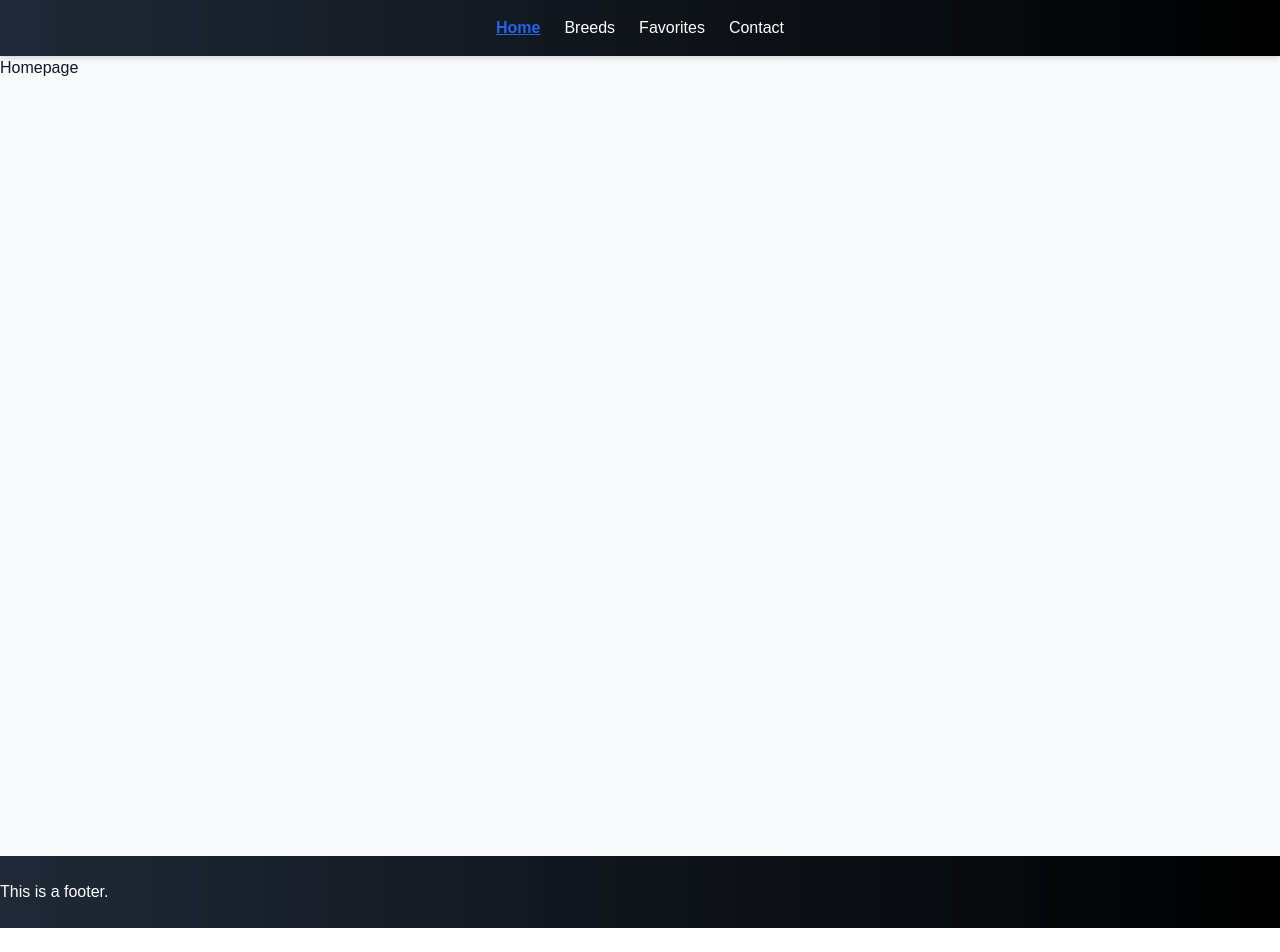
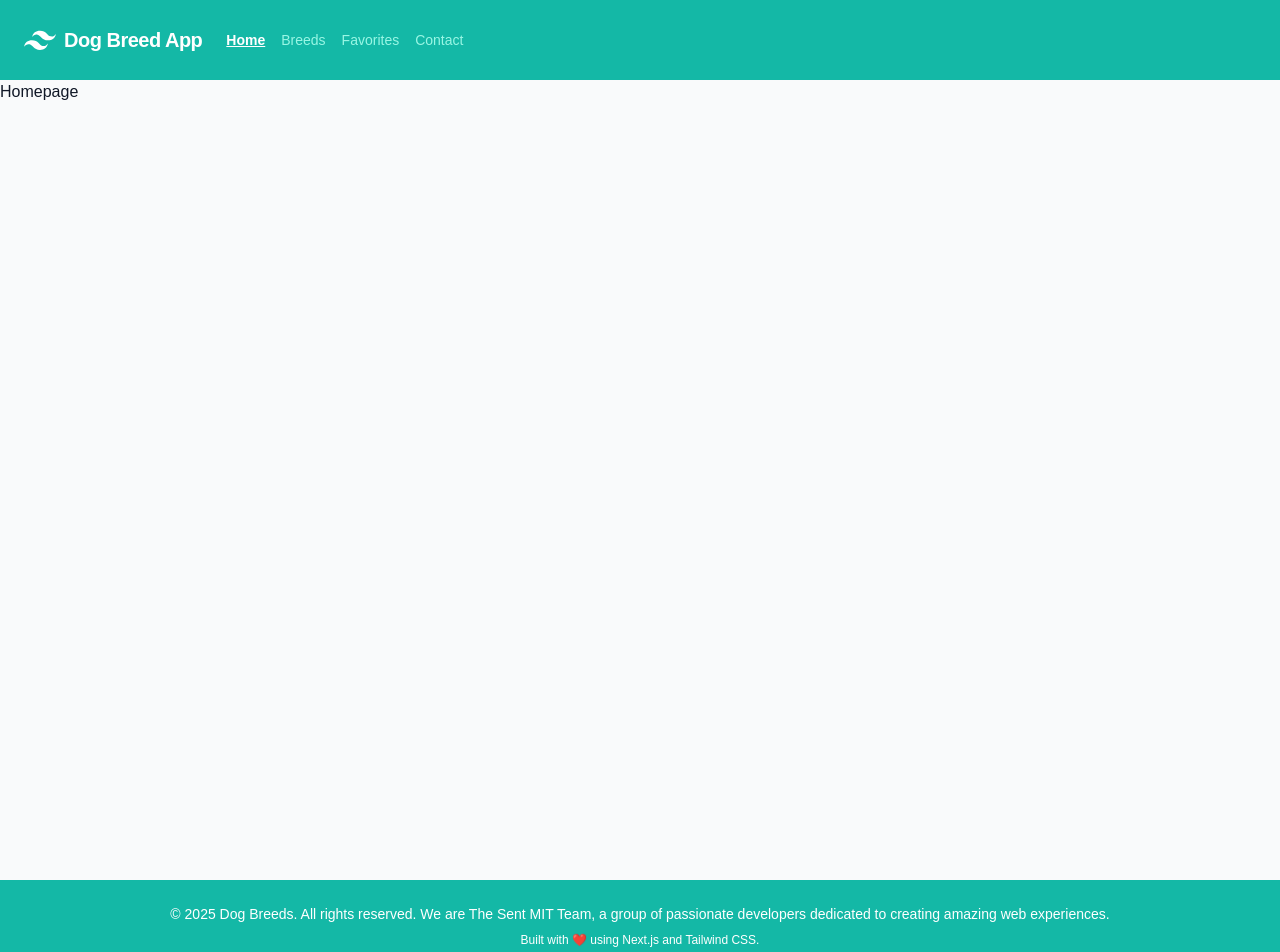
Before and after one commit to ijeong1/tsmit-dogbreeds-project, a Next.js app: page / in a window 1280 px wide. Shown: the top 952 px of the page. Before the commit the page ends 928 px from the top, so only its background shows below. Built offline with nearby package versions, Linux system fonts and the light colour scheme.

Commit message:
update ui

```diff
--- a/components/Footer.tsx
+++ b/components/Footer.tsx
@@ -1,8 +1,17 @@
 export default function Footer() {
     return (
-        <footer className="w-full bg-gradient-to-r from-gray-800 to-black text-white py-6"
+        <footer className="w-full bg-teal-500 text-white py-6"
         >
-            This is a footer.
+            <div className="container mx-auto text-center">
+                <p className="text-sm">
+                    &copy; {new Date().getFullYear()} Dog Breeds. All rights reserved.
+                    We are The Sent MIT Team, a group of passionate developers
+                    dedicated to creating amazing web experiences.
+                </p>
+                <p className="text-xs mt-2">
+                    Built with ❤️ using Next.js and Tailwind CSS.
+                </p>
+            </div>
         </footer>
     )
 }
--- a/components/Navbar.tsx
+++ b/components/Navbar.tsx
@@ -1,9 +1,11 @@
 'use client'
 import Link from 'next/link';
 import { usePathname } from 'next/navigation';
+import { useState } from 'react';
 
 export default function Navbar() {
     const pathname = usePathname();
+    const [isOpen, setIsOpen] = useState(false);
 
     const navItems = [
         { label: "Home", href: "/" },
@@ -13,19 +15,55 @@ export default function Navbar() {
     ];
 
     return (
-        <nav className="sticky top-0 z-50 text-white bg-gradient-to-r from-gray-800 to-black shadow-md p-4 flex gap-6 items-center justify-center">
-            {
-            navItems.map((item) => (
-                <Link key={item.label} href={item.href} className="hover:text-yellow-400 group">
-                    <span
-                        className={`relative ${pathname === item.href ? "font-bold underline text-blue-600" : ""} transition-all duration-300`}
-                    >
-                        {item.label}
-                        <span className="absolute bottom-0 left-0 w-full h-0.5 bg-blue-500 origin-left transition-transform duration-300 scale-x-0 group-hover:scale-x-100"></span>
-                    </span>
-                </Link>
-            ))
-            }
+        <nav className="flex items-center justify-between flex-wrap bg-teal-500 p-6 sticky top-0 z-50">
+            {/* Logo */}
+            <div className="flex items-center flex-shrink-0 text-white mr-6">
+                <svg className="fill-current h-8 w-8 mr-2" width="54" height="54" viewBox="0 0 54 54">
+                    <path d="M13.5 22.1c1.8-7.2 6.3-10.8 13.5-10.8
+                             10.8 0 12.15 8.1 17.55 9.45
+                             3.6.9 6.75-.45 9.45-4.05
+                             -1.8 7.2-6.3 10.8-13.5 10.8
+                             -10.8 0-12.15-8.1-17.55-9.45
+                             -3.6-.9-6.75.45-9.45 4.05zM0
+                             38.3c1.8-7.2 6.3-10.8 13.5-10.8
+                             10.8 0 12.15 8.1 17.55 9.45
+                             3.6.9 6.75-.45 9.45-4.05
+                             -1.8 7.2-6.3 10.8-13.5 10.8
+                             -10.8 0-12.15-8.1-17.55-9.45
+                             -3.6-.9-6.75.45-9.45 4.05z" />
+                </svg>
+                <span className="font-semibold text-xl tracking-tight">Dog Breed App</span>
+            </div>
+
+            {/* Mobile Menu Toggle */}
+            <div className="block lg:hidden">
+                <button
+                    onClick={() => setIsOpen(!isOpen)}
+                    className="flex items-center px-3 py-2 border rounded text-teal-200 border-teal-400 hover:text-white hover:border-white"
+                >
+                    <svg className="fill-current h-3 w-3" viewBox="0 0 20 20">
+                        <title>Menu</title>
+                        <path d="M0 3h20v2H0V3zm0 6h20v2H0V9zm0 6h20v2H0v-2z" />
+                    </svg>
+                </button>
+            </div>
+
+            {/* Nav Links */}
+            <div className={`w-full ${isOpen ? 'block' : 'hidden'} flex-grow lg:flex lg:items-center lg:w-auto`}>
+                <div className="text-sm lg:flex-grow">
+                    {navItems.map((item) => (
+                        <Link
+                            key={item.label}
+                            href={item.href}
+                            className={`block mt-4 lg:inline-block lg:mt-0 mr-4
+                                ${pathname === item.href ? "text-white font-bold underline" : "text-teal-200 hover:text-white"}`}
+                        >
+                            {item.label}
+                        </Link>
+                    ))}
+                </div>
+
+            </div>
         </nav>
-    )
+    );
 }
```
